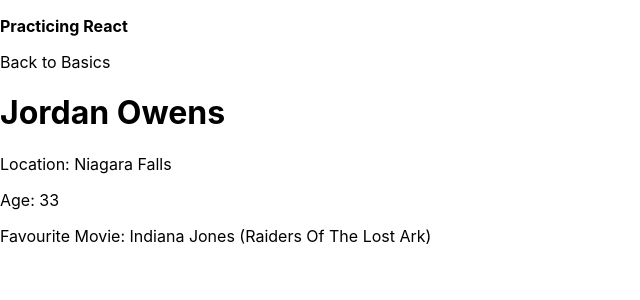
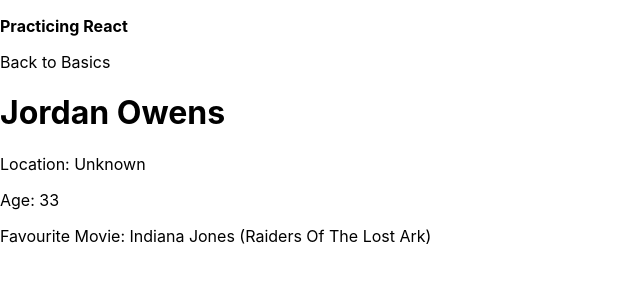
Before and after one commit to JOadelic/React-udemy-course, a React (Create React App) app: page / in a window 1280 px wide. Shown: the top 300 px of the page, without its empty margins (0-640 px from the left). Built offline with nearby package versions, Linux system fonts and the light colour scheme.

Commit message:
adds conditional logic

```diff
--- a/src/App.js
+++ b/src/App.js
@@ -11,9 +11,17 @@ function App() {
 
   let user = {
     name: "Jordan Owens",
-    location: "Niagara Falls",
+    // location: "Niagara Falls",
     favMovie: "Indiana Jones (Raiders Of The Lost Ark)",
     age: "33"
+  }
+
+  function getLocation(location) {
+    if (location) {
+      return location;
+    } else {
+      return 'Unknown';
+    }
   }
   return (
     <>
@@ -24,7 +32,7 @@ function App() {
 
       <div>
         <h1>{user.name}</h1>
-        <p>Location: {user.location}</p>
+        <p>Location: {getLocation(user.location)}</p>
         <p>Age: {user.age}</p>
         <p>Favourite Movie: {user.favMovie}</p>
       </div>
```
